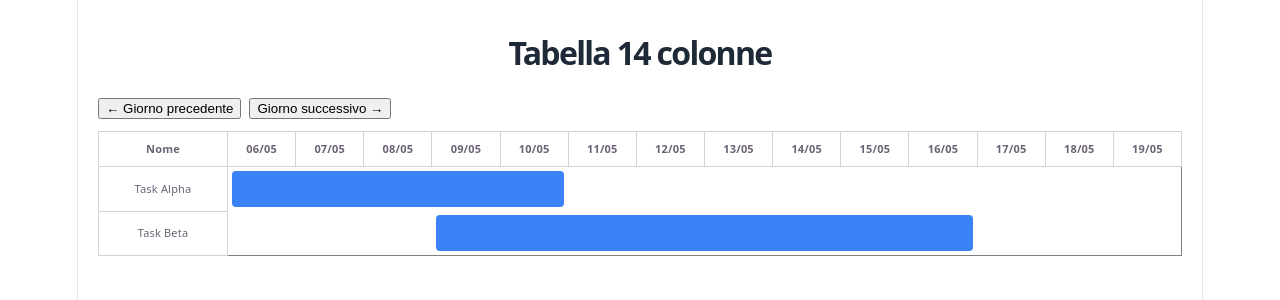
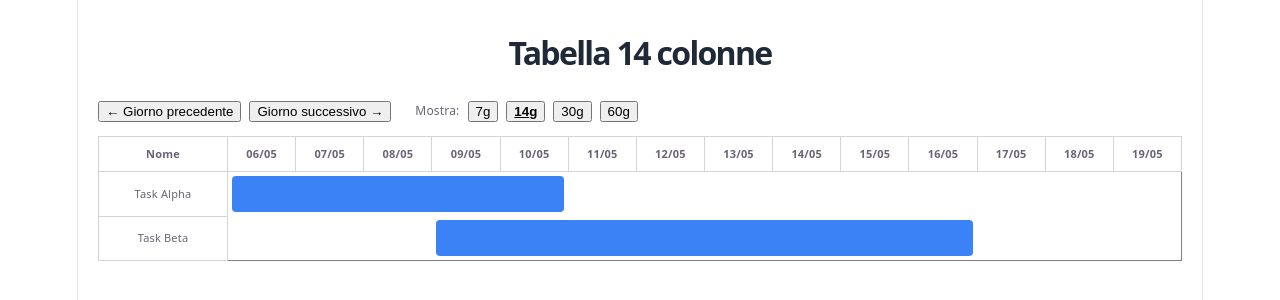
Before and after one commit to sensorario/gantt.simonegentili.com, a React (Vite) app: page / in a window 1280 px wide. Shown: the top 300 px of the page. Built offline with nearby package versions, Linux system fonts and the light colour scheme.

Commit message:
change number of days

```diff
--- a/src/App.jsx
+++ b/src/App.jsx
@@ -8,8 +8,8 @@ const initialTasks = [
   { id: 2, name: 'Task Beta', start: new Date(2026, 4, 9), end: new Date(2026, 4, 16) },
 ]
 
-function getColumns(offset) {
-  return Array.from({ length: 14 }, (_, i) => {
+function getColumns(offset, visibleDays) {
+  return Array.from({ length: visibleDays }, (_, i) => {
     const date = new Date(today)
     date.setDate(today.getDate() + offset + i)
     return { label: date.toLocaleDateString('it-IT', { day: '2-digit', month: '2-digit' }), date: new Date(date) }
@@ -28,7 +28,8 @@ const DAY_MS = 1000 * 60 * 60 * 24
 function App() {
   const [offset, setOffset] = useState(0)
   const [tasks, setTasks] = useState(initialTasks)
-  const columns = getColumns(offset)
+  const [visibleDays, setVisibleDays] = useState(14)
+  const columns = getColumns(offset, visibleDays)
   const dragRef = useRef(null)
 
   useEffect(() => {
@@ -65,7 +66,7 @@ function App() {
   }, [])
 
   const handleBarMouseDown = (e, task) => {
-    const colWidth = e.currentTarget.closest('table').offsetWidth / 15
+    const colWidth = e.currentTarget.closest('table').offsetWidth / (visibleDays + 1)
     dragRef.current = {
       taskId: task.id,
       startX: e.clientX,
@@ -80,9 +81,17 @@ function App() {
   return (
     <div className="app">
       <h1>Tabella 14 colonne</h1>
-      <div style={{ marginBottom: '12px', display: 'flex', gap: '8px' }}>
+      <div style={{ marginBottom: '12px', display: 'flex', gap: '8px', alignItems: 'center' }}>
         <button onClick={() => setOffset(o => o - 1)}>&#8592; Giorno precedente</button>
         <button onClick={() => setOffset(o => o + 1)}>Giorno successivo &#8594;</button>
+        <span style={{ marginLeft: '16px', fontSize: '12px' }}>Mostra:</span>
+        {[7, 14, 30, 60].map(d => (
+          <button
+            key={d}
+            onClick={() => setVisibleDays(d)}
+            style={{ fontWeight: visibleDays === d ? 'bold' : 'normal', textDecoration: visibleDays === d ? 'underline' : 'none' }}
+          >{d}g</button>
+        ))}
       </div>
       <table border="1" cellPadding="4" cellSpacing="0" style={{ tableLayout: 'fixed', width: '100%', borderCollapse: 'collapse' }}>
         <thead>
@@ -102,7 +111,7 @@ function App() {
               <tr key={task.id}>
                 <td style={{ fontSize: '11px', border: '1px solid #d1d5db' }}>{task.name}</td>
                 {firstActive === -1 ? (
-                  <td colSpan={14} style={{ border: 'none' }}></td>
+                  <td colSpan={visibleDays} style={{ border: 'none' }}></td>
                 ) : (
                   <>
                     {firstActive > 0 && <td colSpan={firstActive} style={{ border: 'none' }}></td>}
@@ -115,7 +124,7 @@ function App() {
                         style={{ background: '#3b82f6', height: '100%', borderRadius: '4px', cursor: 'grab' }}
                       ></div>
                     </td>
-                    {lastActive < 13 && <td colSpan={13 - lastActive} style={{ border: 'none' }}></td>}
+                    {lastActive < visibleDays - 1 && <td colSpan={visibleDays - 1 - lastActive} style={{ border: 'none' }}></td>}
                   </>
                 )}
               </tr>
```
